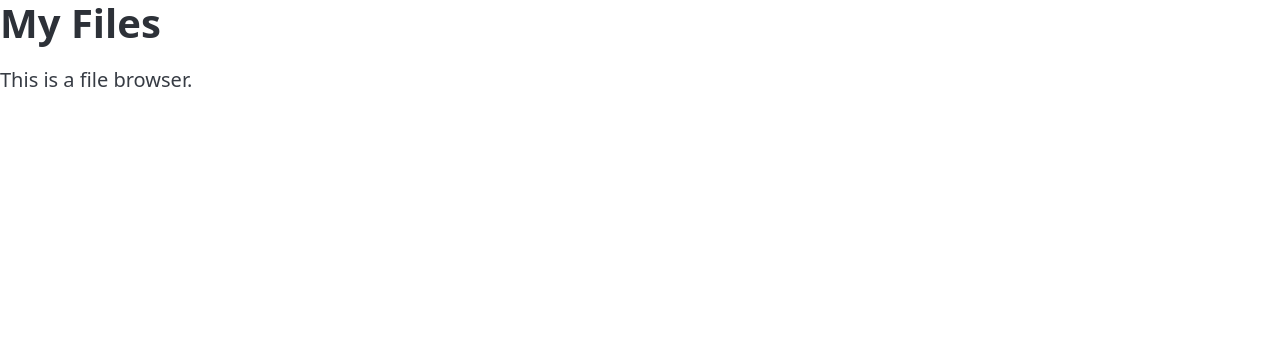
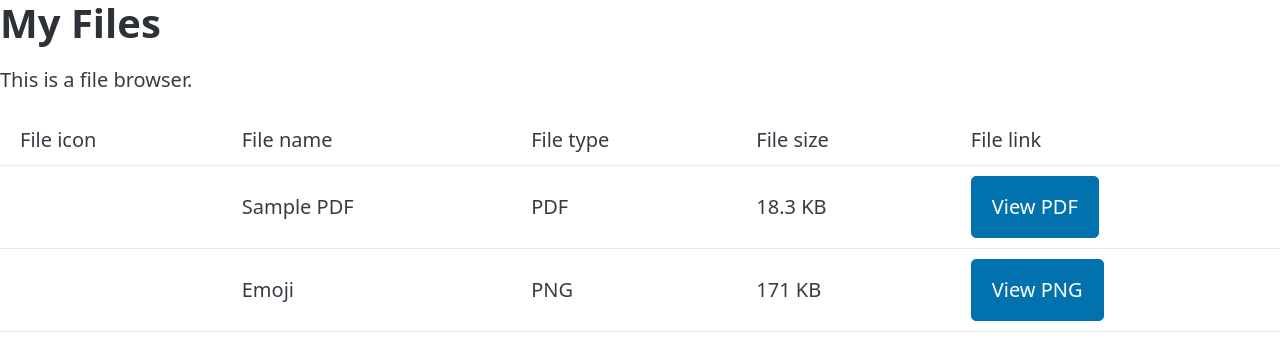
Before and after one commit to aritazaman/file-browser, a plain HTML site: page index.html in a window 1280 px wide. Drawn offline with nearby package versions, Linux system fonts and the light colour scheme.

Commit message:
table created with png + pdf

```diff
--- a/index.html
+++ b/index.html
@@ -10,5 +10,38 @@
 <body>
     <h1>My Files</h1>
     <p>This is a file browser. </p>
+    <table>
+        <tr>
+            <th>File icon</th>
+            <th>File name</th>
+            <th>File type</th>
+            <th>File size</th>
+            <th>File link</th>
+        </tr>
+        <tr>
+            <td><i class="fa-solid fa-file-pdf"></i></td>
+            <td>Sample PDF</td>
+            <td>PDF</td>
+            <td>18.3 KB</td>
+            <td>
+                <a href="assets/samplePDF.pdf" target="_blank">
+                    <button>View PDF</button>
+                </a>
+            </td>
+        </tr>
+
+        <tr>
+            <td><i class="fa-solid fa-file-image"></i></td>
+            <td>Emoji</td>
+            <td>PNG</td>
+            <td>171 KB</td>
+            <td>
+                <a href="assets/emoji.png" target="_blank">
+                    <button>View PNG</button>
+                </a>
+            </td>
+        </tr>
+
+    </table>
 </body>
 </html>
```
Also changed, not shown: assets/emoji.png (added), 1 other file.
